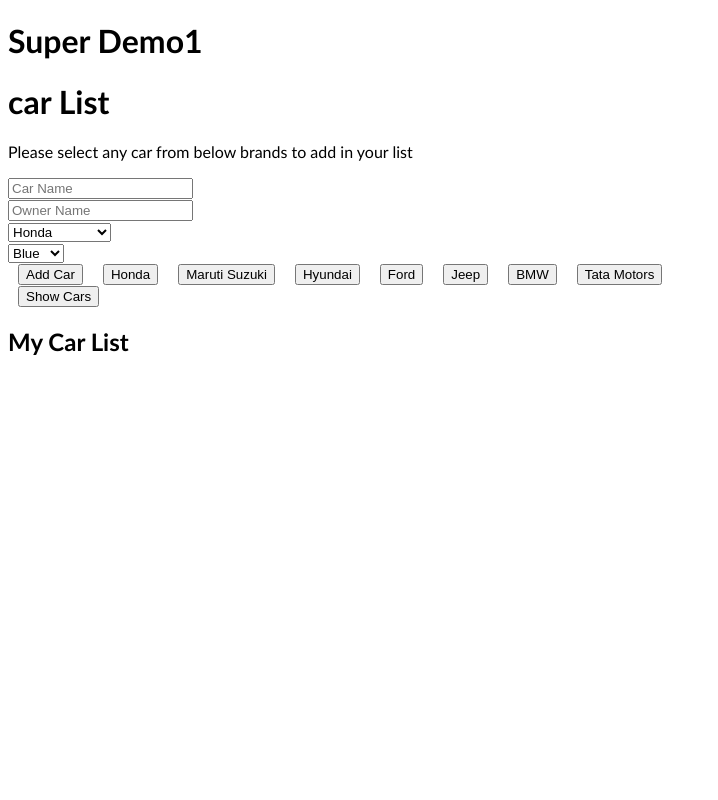
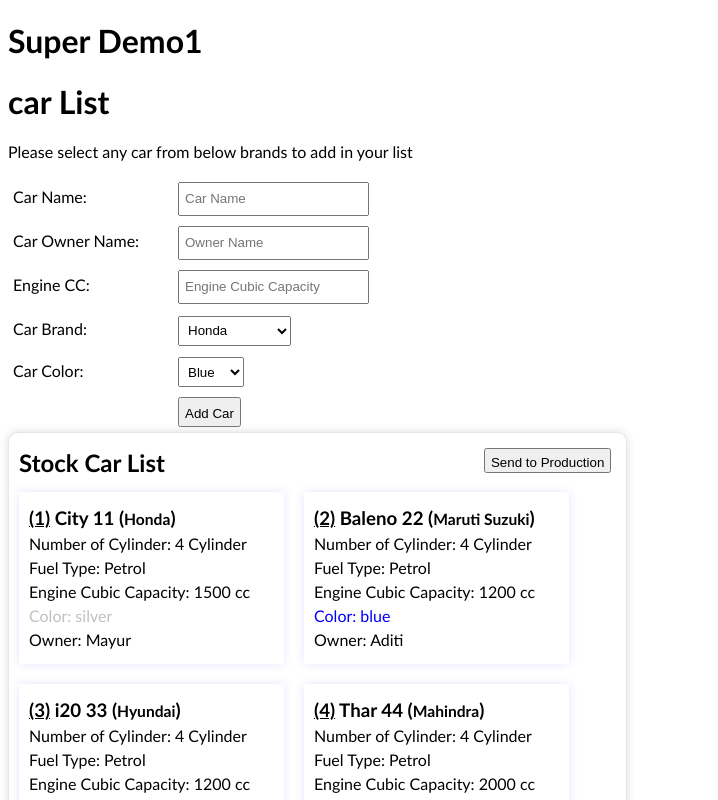
Before and after one commit to amitvchaudhary/mayur_angular, an Angular app: page / in a window 1280 px wide. Shown: the top 800 px of the page, without its empty margins (0-718 px from the left). Built offline with nearby package versions, Linux system fonts and the light colour scheme.

Commit message:
demo 30-12-19

```diff
--- a/src/app/car/car.component.css
+++ b/src/app/car/car.component.css
@@ -1,10 +1,86 @@
-button {margin: 0px 10px}
-ul {margin: 0px; padding: 0px 0px 0px 35px; list-style-type: decimal-leading-zero;}
-ul li {
+input, select, button {
+    height: 30px;
+    line-height: 30px;
+    padding: 0px 5px;
+    margin: 5px 10px;
+}
+
+.form-label {
+    line-height: 30px;
+    padding: 0px 5px;
+    margin: 5px 0px;
+    width: 150px;
     display: inline-block;
-    width: 275px;
-    padding: 15px;
-    margin: 15px;
+}
+
+h2 {
+    margin: 15px 5px 5px 10px;
+    text-align: left;
+}
+
+h2 button {
+    float: right;
+    margin: 0px 10px;
+    height: 25px;
+    line-height: 25px;
+}
+
+ul {
+    margin: 0px;
+    padding: 0px;
+    list-style-type: none;
+}
+
+ul li h3 {
+    margin: 5px 0px
+}
+
+ul li p {
+    margin: 0 0 5px 0px
+}
+
+.stock-car {
+    float: left;
+    width: 49%;
+    border: 1px solid #e6e6e6;
+    border-radius: 10px;
+    box-shadow: 0px 0px 10px 0px #ddd;
     box-sizing: border-box;
-    box-shadow: 0px 0px 10px #ddd;
 }
+
+.stock-car ul li {
+    display: inline-block;
+    width: 265px;
+    padding: 10px;
+    margin: 10px;
+    box-sizing: border-box;
+    box-shadow: 0px 0px 10px rgba(16, 0, 255, 0.10)
+}
+
+.stock-car ul li:hover {
+    box-shadow: 0px 0px 10px rgba(16, 0, 255, 0.25);
+    cursor: move;
+}
+
+.production-car {
+    float: right;
+    width: 49%;
+    border: 1px solid #e6e6e6;
+    border-radius: 10px;
+    box-shadow: 0px 0px 10px 0px #ddd;
+    box-sizing: border-box;
+}
+
+.production-car ul li {
+    display: inline-block;
+    width: 265px;
+    padding: 10px;
+    margin: 10px;
+    box-sizing: border-box;
+    box-shadow: 0px 0px 10px rgba(255, 0, 0, 0.10)
+}
+
+.production-car ul li:hover {
+    box-shadow: 0px 0px 10px rgba(255, 0, 0, 0.25);
+    cursor: move;
+}
--- a/src/app/car/car.component.html
+++ b/src/app/car/car.component.html
@@ -1,35 +1,53 @@
 <h1>car List</h1>
 <p>Please select any car from below brands to add in your list</p>
-<input type="text" #carName placeholder="Car Name"><br>
-<input type="text" #carOwner placeholder="Owner Name"><br>
-<select #carBrand>
+<div class="form-label">Car Name: </div><input type="text" #carName placeholder="Car Name"><br>
+<div class="form-label">Car Owner Name: </div><input type="text" #carOwner placeholder="Owner Name"><br>
+<div class="form-label">Engine CC: </div><input type="number" #EngineCC placeholder="Engine Cubic Capacity"><br>
+<div class="form-label">Car Brand: </div><select #carBrand>
     <option *ngFor="let brand of carBrandList" [value]="brand">{{brand}}</option>
 </select><br>
-<select #carColor>
+<div class="form-label">Car Color: </div><select #carColor>
     <option value="blue">Blue</option>
     <option value="red">Red</option>
     <option value="silver">Sliver</option>
 </select><br>
-<button (click)="addCustomCar(carName.value,carBrand.value,carColor.value, carOwner.value)">Add Car</button>
-<button (click)="addCar('Honda',carColor.value, carOwner.value)">Honda</button>
+<div class="form-label"> </div><button
+    (click)="addCustomCar(carName.value,carBrand.value,carColor.value, carOwner.value, EngineCC.value)">Add Car</button>
+<!-- <button (click)="addCar('Honda',carColor.value, carOwner.value)">Honda</button>
 <button (click)="addCar('MS',carColor.value, carOwner.value)">Maruti Suzuki</button>
 <button (click)="addCar('Hyundai',carColor.value, carOwner.value)">Hyundai</button>
 <button (click)="addCar('Ford',carColor.value, carOwner.value)">Ford</button>
 <button (click)="addCar('Jeep',carColor.value, carOwner.value)">Jeep</button>
 <button (click)="addCar('BMW',carColor.value, carOwner.value)">BMW</button>
-<button (click)="addCar('Tata',carColor.value, carOwner.value)">Tata Motors</button>
+<button (click)="addCar('Tata',carColor.value, carOwner.value)">Tata Motors</button> -->
 <br>
-<button (click)="isCarVisible = !isCarVisible">{{isCarVisible? 'Hide' : 'Show'}} Cars</button>
+<!-- <button (click)="isCarVisible = !isCarVisible">{{isCarVisible? 'Hide' : 'Show'}} Cars</button> -->
 
-<h2>My Car List</h2>
-<ul *ngIf="isCarVisible">
-    <li *ngFor="let car of carList; let i = index">
-        <h3><b>{{car.name}}</b> (<small>{{car.brand}}</small>)</h3>
+<div class="stock-car" *ngIf="stockCarList.length > 0">
+    <h2>Stock Car List <button (click)="switchCar('production', 0)">Send to Production</button></h2>
+    <ul>
+        <li *ngFor="let car of stockCarList; let i = index" title="Send to Production" (click)="switchCar('production', i)">
+            <h3><b><u>({{i + 1}})</u> {{car.name}}</b> (<small>{{car.brand}}</small>)</h3>
             <p>Number of Cylinder: {{car.noOfCylinder}} Cylinder</p>
             <p>Fuel Type: {{car.fuelType}}</p>
             <p>Engine Cubic Capacity: {{car.engineCubicCapacity}} cc</p>
             <p [ngStyle]="{'color': car.color}">Color: {{car.color}}</p>
             <p>Owner: {{car.owner}}</p>
-        <button (click)="removeCar(i)">Remove This Car</button>
+            <!-- <button (click)="removeCar(i)">Remove This Car</button> -->
         </li>
     </ul>
+</div>
+<div class="production-car" *ngIf="productionCarList.length > 0">
+    <h2>Production Car List <button (click)="switchCar('stock', 0)">Send to Stock</button></h2>
+    <ul>
+        <li *ngFor="let car of productionCarList; let i = index" title="Send to Stock" (click)="switchCar('stock', i)">
+            <h3><b><ul>({{i + 1}})</ul> {{car.name}}</b> (<small>{{car.brand}}</small>)</h3>
+            <p>Number of Cylinder: {{car.noOfCylinder}} Cylinder</p>
+            <p>Fuel Type: {{car.fuelType}}</p>
+            <p>Engine Cubic Capacity: {{car.engineCubicCapacity}} cc</p>
+            <p [ngStyle]="{'color': car.color}">Color: {{car.color}}</p>
+            <p>Owner: {{car.owner}}</p>
+            <!-- <button (click)="removeCar(i)">Remove This Car</button> -->
+        </li>
+    </ul>
+</div>
--- a/src/app/car/car.component.ts
+++ b/src/app/car/car.component.ts
@@ -9,16 +9,24 @@ import { CAR_BRAND_LIST } from 'src/core/data';
 })
 export class CarComponent implements OnInit {
 
-  isCarVisible: boolean = false;
-  carList: Car[] = [];
   carBrandList: any = CAR_BRAND_LIST;
+  stockCarList: Car[] = [];
+  productionCarList: Car[] = [];
 
   constructor() { }
 
   ngOnInit() {
+    this.addCustomCar('City 11', 'Honda', 'silver', 'Mayur', 1500);
+    this.addCustomCar('Baleno 22', 'Maruti Suzuki', 'blue', 'Aditi', 1200);
+    this.addCustomCar('i20 33', 'Hyundai', 'red', 'Hima', 1200);
+    this.addCustomCar('Thar 44', 'Mahindra', 'red', 'Jenish', 2000);
+    this.addCustomCar('Ciaz 55', 'Maruti Suzuki', 'silver', 'Neel', 1400);
+    this.addCustomCar('Elantra 66', 'Hyundai', 'blue', 'Parth', 1800);
+
+    // this.productionCarList = this.stockCarList;
   }
 
-  addCustomCar(NAME, BRAND, COLOR, OWNER) {
+  addCustomCar(NAME, BRAND, COLOR, OWNER, CC) {
     const car: Car = new Car();
     car.name = NAME;
     car.brand = BRAND;
@@ -26,52 +34,70 @@ export class CarComponent implements OnInit {
     car.noOfCylinder = 4;
     car.color = COLOR;
     car.fuelType = 'Petrol';
-    car.engineCubicCapacity = 1500;
+    car.engineCubicCapacity = CC;
 
-    this.carList.push(car);
+    this.stockCarList.push(car);
   }
 
-  addCar(BRAND, color, owner) {
-    const car: Car = new Car();
-    car.brand = BRAND;
-    car.owner = owner;
-    car.noOfCylinder = 4;
-    car.color = color;
-    if (BRAND == 'Honda') {
-      car.name = 'City';
-      car.fuelType = 'Petrol';
-      car.engineCubicCapacity = 1500;
-    } else if (BRAND == 'MS') {
-      car.name = 'Ciaz';
-      car.fuelType = 'Petrol';
-      car.engineCubicCapacity = 1200;
-    } else if (BRAND == 'Hyundai') {
-      car.name = 'Sonata Elantra';
-      car.fuelType = 'Petrol';
-      car.engineCubicCapacity = 1600;
-    } else if (BRAND == 'Ford') {
-      car.name = 'Endeavor';
-      car.fuelType = 'Petrol';
-      car.engineCubicCapacity = 2200;
-    } else if (BRAND == 'Jeep') {
-      car.name = 'Compass';
-      car.fuelType = 'Petrol';
-      car.engineCubicCapacity = 1400;
-    } else if (BRAND == 'BMW') {
-      car.name = 'M5';
-      car.fuelType = 'Diesel';
-      car.engineCubicCapacity = 4400;
-    } else if (BRAND == 'Tata') {
-      car.name = 'Harrier';
-      car.fuelType = 'Diesel';
-      car.engineCubicCapacity = 2000;
+  switchCar(SWITCH_TO_LIST, CAR_INDEX) {
+    if(SWITCH_TO_LIST == "production") {
+      if (CAR_INDEX == 0) {
+        this.productionCarList.push(this.stockCarList.shift());
+      } else {
+        this.productionCarList.push(this.stockCarList[CAR_INDEX]);
+        this.stockCarList.splice(CAR_INDEX, 1);
+      }
+    } else if (SWITCH_TO_LIST == "stock") {
+      if (CAR_INDEX == 0) {
+        this.stockCarList.push(this.productionCarList.shift());
+      } else {
+        this.stockCarList.push(this.productionCarList[CAR_INDEX]);
+        this.productionCarList.splice(CAR_INDEX, 1);
+      }
     }
-
-    this.carList.push(car);
   }
 
-  removeCar(index) {
-    this.carList.splice(index, 1);
-  }
+  // addCar(BRAND, color, owner) {
+  //   const car: Car = new Car();
+  //   car.brand = BRAND;
+  //   car.owner = owner;
+  //   car.noOfCylinder = 4;
+  //   car.color = color;
+  //   if (BRAND == 'Honda') {
+  //     car.name = 'City';
+  //     car.fuelType = 'Petrol';
+  //     car.engineCubicCapacity = 1500;
+  //   } else if (BRAND == 'MS') {
+  //     car.name = 'Ciaz';
+  //     car.fuelType = 'Petrol';
+  //     car.engineCubicCapacity = 1200;
+  //   } else if (BRAND == 'Hyundai') {
+  //     car.name = 'Sonata Elantra';
+  //     car.fuelType = 'Petrol';
+  //     car.engineCubicCapacity = 1600;
+  //   } else if (BRAND == 'Ford') {
+  //     car.name = 'Endeavor';
+  //     car.fuelType = 'Petrol';
+  //     car.engineCubicCapacity = 2200;
+  //   } else if (BRAND == 'Jeep') {
+  //     car.name = 'Compass';
+  //     car.fuelType = 'Petrol';
+  //     car.engineCubicCapacity = 1400;
+  //   } else if (BRAND == 'BMW') {
+  //     car.name = 'M5';
+  //     car.fuelType = 'Diesel';
+  //     car.engineCubicCapacity = 4400;
+  //   } else if (BRAND == 'Tata') {
+  //     car.name = 'Harrier';
+  //     car.fuelType = 'Diesel';
+  //     car.engineCubicCapacity = 2000;
+  //   }
+
+  //   this.carList.push(car);
+  // }
+
+  // removeCar(index) {
+  //   this.stockCarList.splice(index, 1);
+  // }
 
 }
```
Lines whose indentation alone changed are shown as unchanged.
